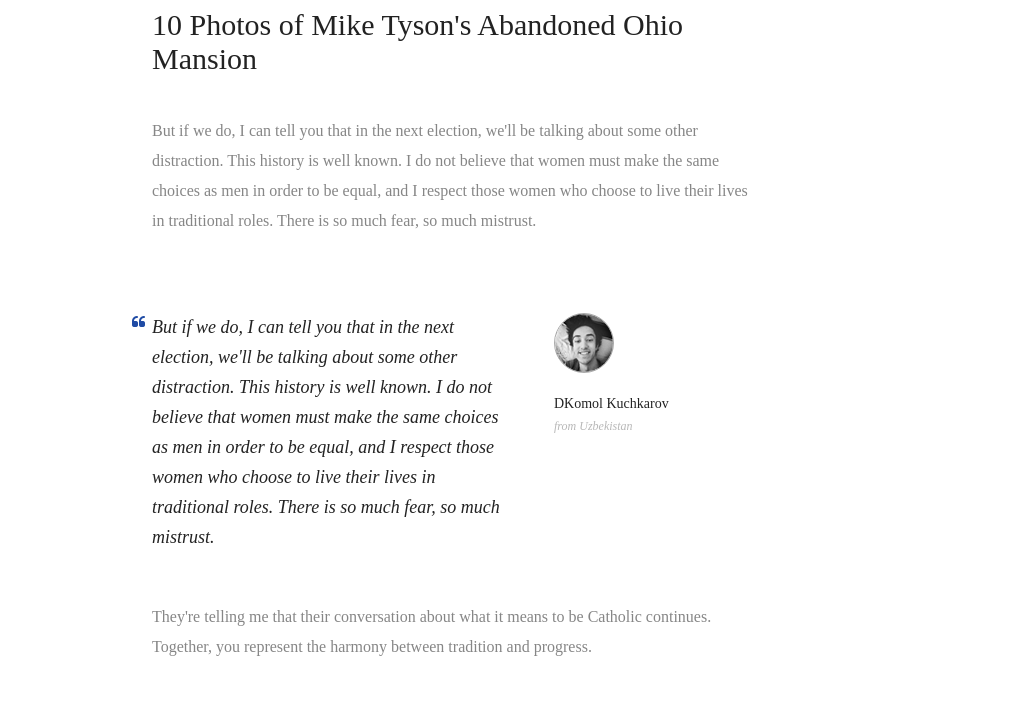
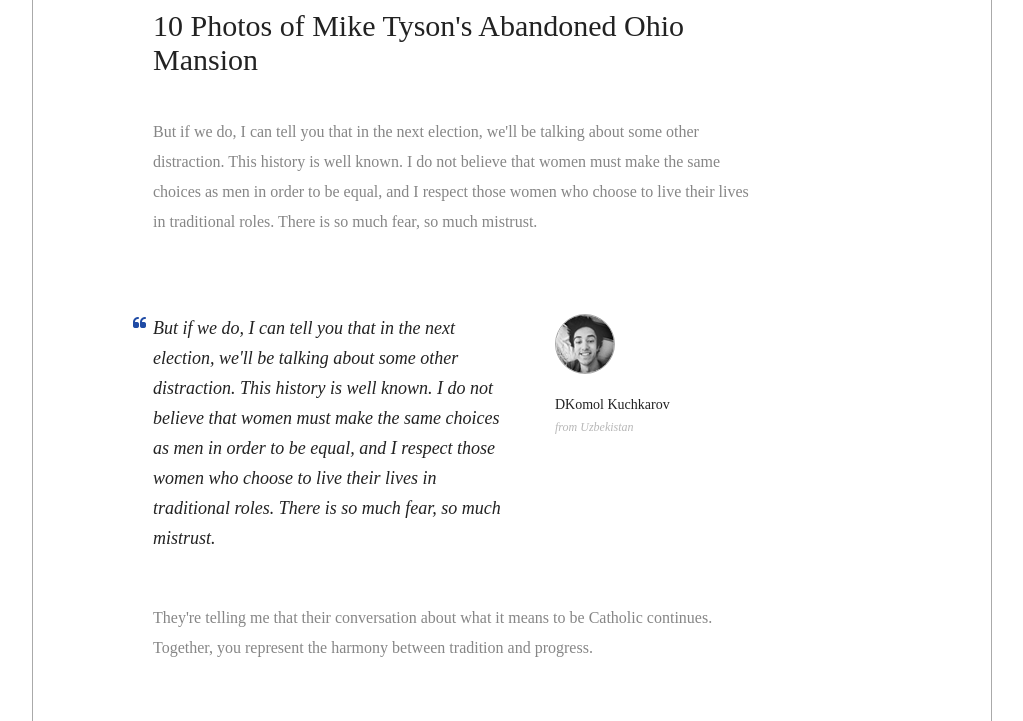
Before and after one commit to jaehanjung/www, a plain HTML site: page haha.html in a window 1280 px wide. Shown: the part 1646-2367 px from the top of the page, without its empty margins (128-1151 px from the left). Drawn offline with Linux system fonts and the light colour scheme.

Commit message:
2017.11.30

```diff
--- a/css/haha.css
+++ b/css/haha.css
@@ -83,6 +83,7 @@ a:hover, a:focus {
 .container {
   width: 960px;
   margin: 0 auto;
+  border: 1px solid #aaa;
   background-color: #ffffff;
 }
 
```
